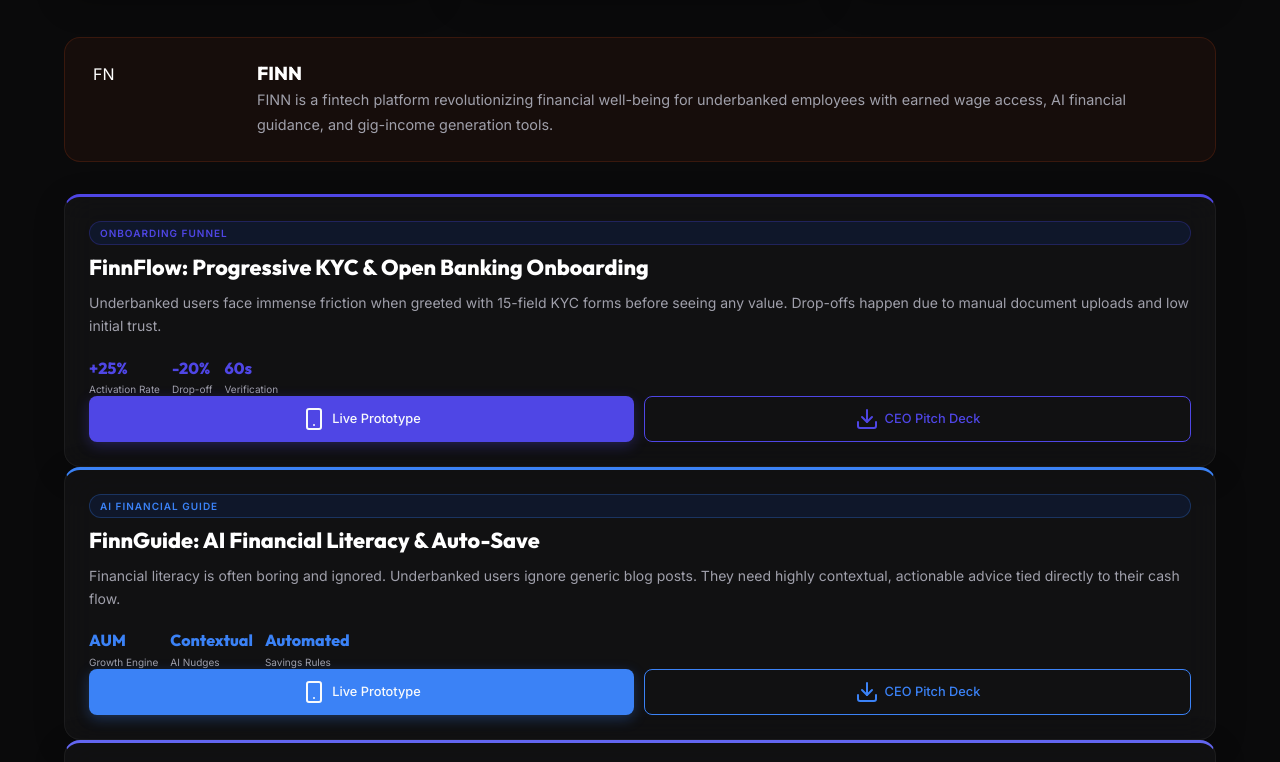
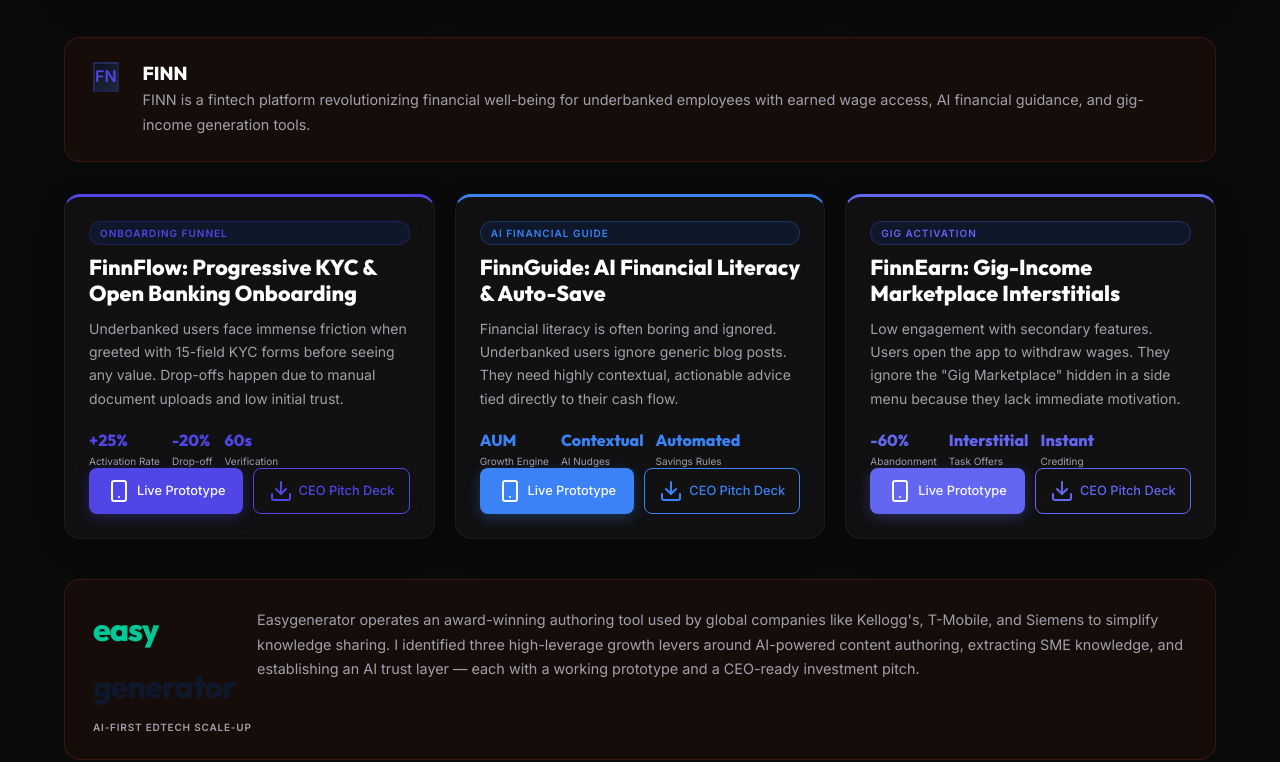
Before and after one commit to ajay-avaghade/Portfolio, a website: page index.html in a window 1280 px wide. Shown: the part 4555-5317 px from the top of the page. Drawn offline with nearby package versions, Linux system fonts and the light colour scheme.

Commit message:
Fix FINN case study UI to match standard card layout

```diff
--- a/index.html
+++ b/index.html
@@ -282,8 +282,8 @@
 
             <div class="rw-company-block animate-on-scroll" id="rw-finn">
               <div class="rw-company-header">
-                <div class="rw-company-logo">
-                  FN
+                <div class="rw-company-logo-wrap" style="background: linear-gradient(135deg, #0B1120, #1E293B); border: 2px solid #4F46E533;">
+                  <span class="rw-company-logo-text" style="color: #4F46E5; font-weight: 800;">FN</span>
                 </div>
                 <div class="rw-company-info">
                   <h3 class="rw-company-name">FINN</h3>
@@ -291,7 +291,7 @@
                 </div>
               </div>
 
-              <div class="rw-cases-grid">
+              <div class="rw-case-grid">
 
                 <div class="rw-case-card glass-panel animate-on-scroll" style="border-top: 3px solid #4F46E5;">
                   <div class="rw-problem-tag" style="background: #0F172A; color: #4F46E5; border: 1px solid #4F46E544;">Onboarding Funnel</div>
```
